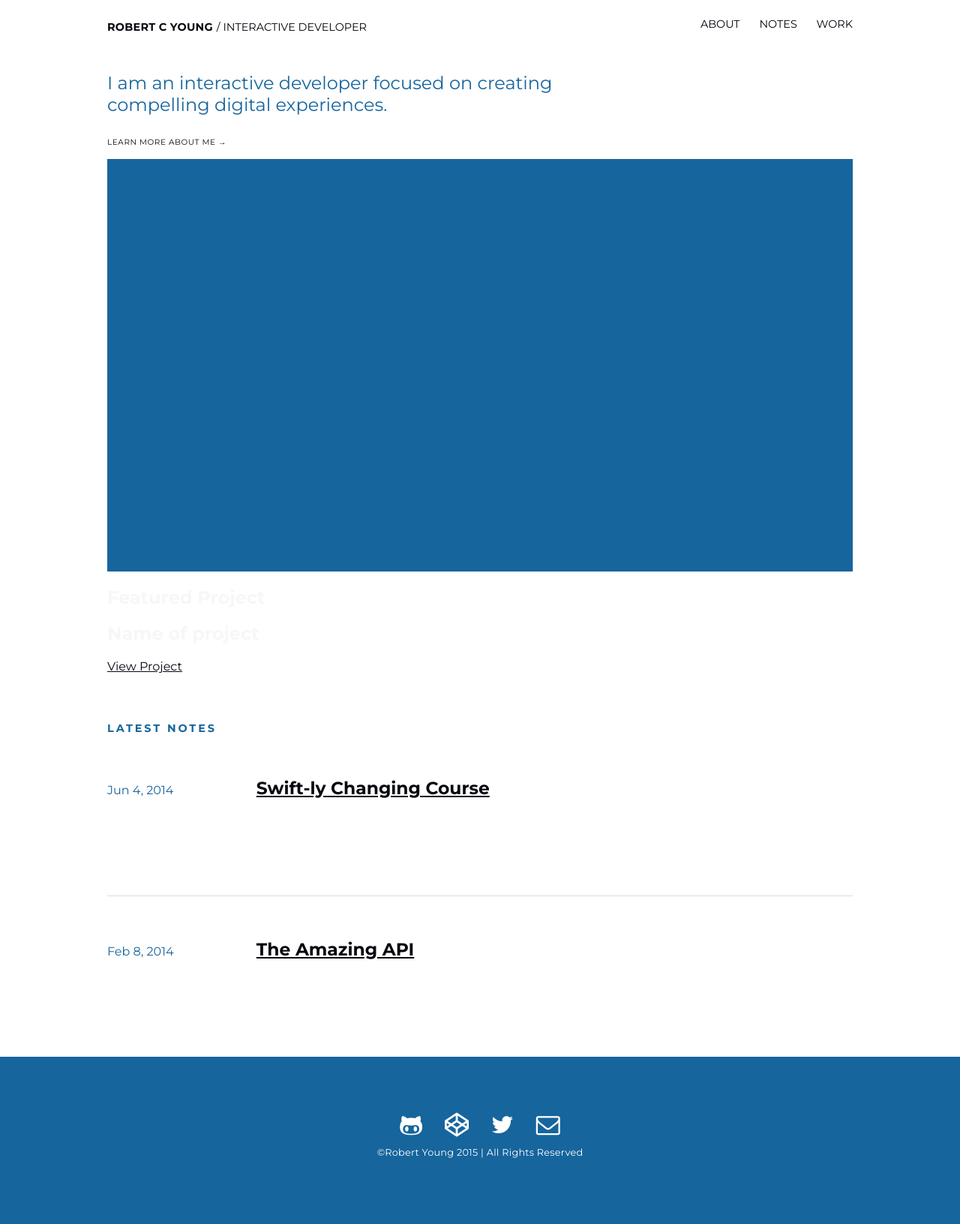
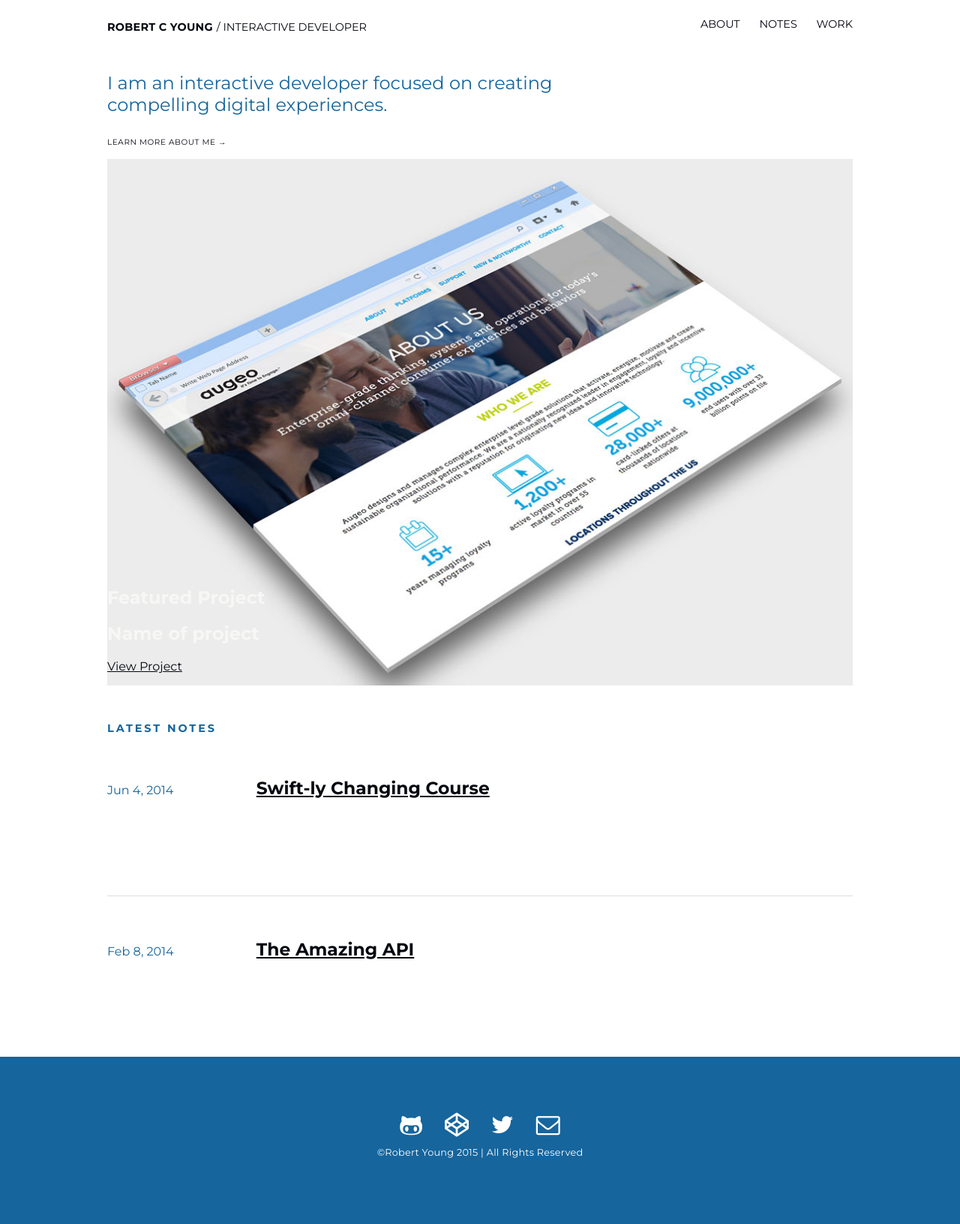
Before and after one commit to ryoungz/robblog, a Jekyll site: the page built from index.html, in a window 1280 px wide. Shown: the whole page at 75% size. Built offline with Jekyll 4.4.1, drawn with Linux system fonts in a browser that asks for light colours; nearby versions of some CDN libraries.

Commit message:
add spotlight project image to landing page

```diff
--- a/_sass/_layout.scss
+++ b/_sass/_layout.scss
@@ -39,7 +39,7 @@ header {
     padding-right: 15px
 }
 .main-content .header-title {
-    padding-left: 15px;
+  padding-left: 15px;
   display: inline-block;
   font-size: .9em;
   letter-spacing: .02em;
@@ -90,10 +90,18 @@ header {
         margin-top: 0;
     }
 }
-
-.main-featured-background {
-  height: 550px;
-  background: #16659D; }
+  .main-featured-background {
+      display: block;
+      height: 550px;
+      position: relative;
+      text-align: center;
+      z-index: -1;
+      background: url('img/augeo001.jpg') no-repeat fixed center top;
+      -webkit-background-size: cover;
+      -moz-background-size: cover;
+      -o-background-size: cover;
+      background-size: cover;
+  }
 
 .main-featured-description {
   position: relative;
--- a/index.html
+++ b/index.html
@@ -10,7 +10,7 @@ layout: default
 
 	<section class="main-featured">
 		<div class="main-featured-background">
-			<img src="" alt="">
+			<img src="img/augeo001.jpg" alt="">
 		</div>
 			<div class="main-featured-description">
 			<div class="container">
```
Also changed, not shown: img/augeo001.jpg (added).
